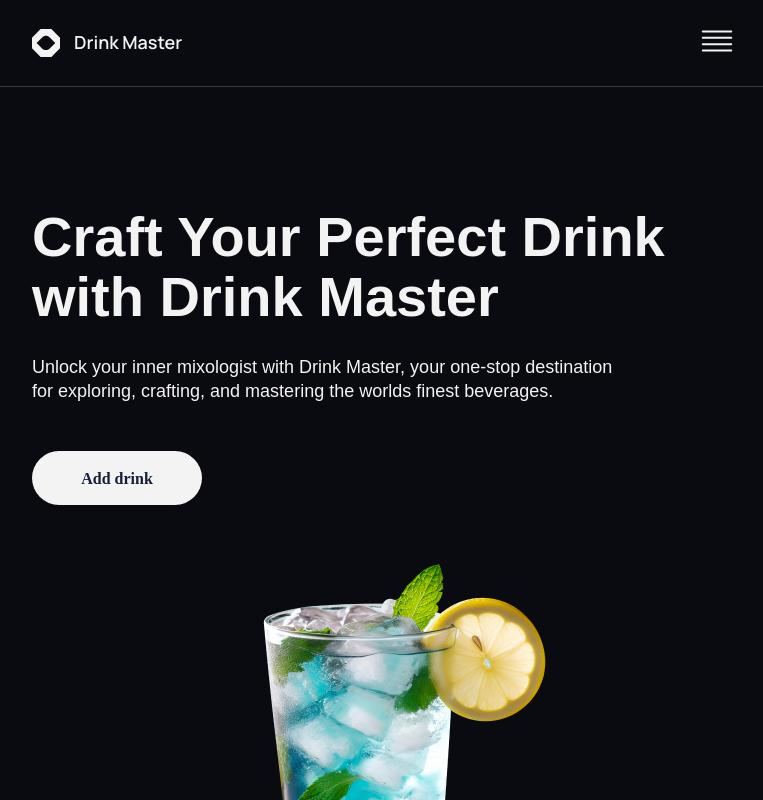
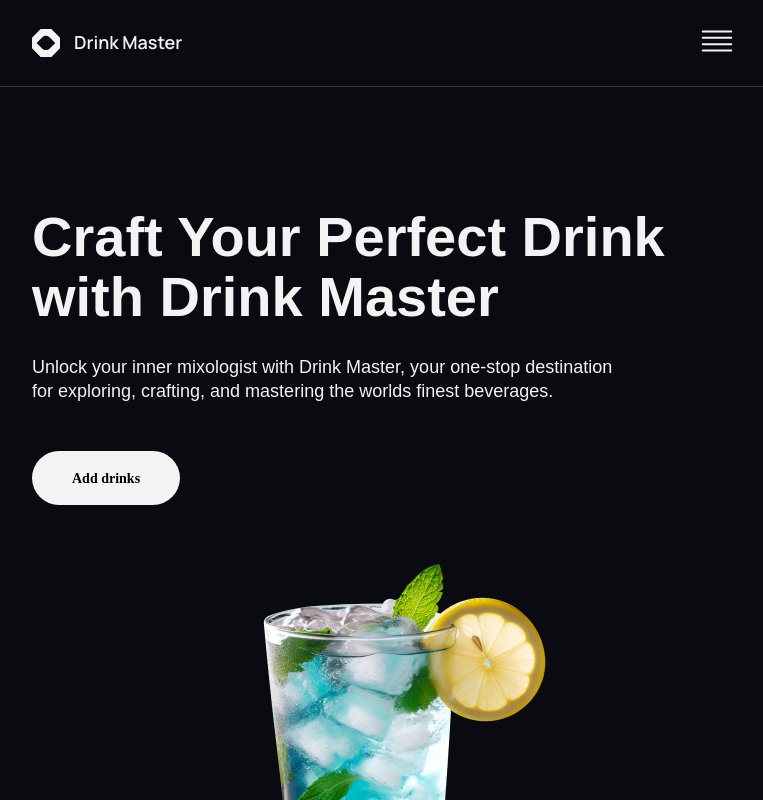
Before and after one commit to LightPride/DrinkMaster-FrontEnd, a React (Vite) app: page /DrinkMaster-FrontEnd/home in a window 1280 px wide. Shown: the top 800 px of the page, without its empty margins (256-1019 px from the left). Built offline with nearby package versions, Linux system fonts and the light colour scheme.

Commit message:
button_all_sceen

```diff
--- a/src/components/Button/Button.jsx
+++ b/src/components/Button/Button.jsx
@@ -8,6 +8,7 @@ export const Button = ({
   type,
   addRecipe,
   logOut,
+  addDrinks,
   addToFavorite,
   seeRecipe,
   subscribe,
@@ -22,6 +23,7 @@ export const Button = ({
     addToFavorite,
     seeRecipe,
     subscribe,
+    addDrinks
   });
   const onClickAction = (e) => {
     if (disabled) {
--- a/src/components/Button/StyledButton.styled.jsx
+++ b/src/components/Button/StyledButton.styled.jsx
@@ -6,17 +6,41 @@ export const StyledButton = styled.button`
   align-items: center;
   justify-content: center;
   border: none;
-  height: 54px;
+  background-color: var(--white-color);
+  cursor: pointer;
+  padding: 14px 40px;
   border-radius: 42px;
-  background-color: #f3f3f3;
-  padding: 18px 44px 18px 44px;
-  cursor: pointer;
 
   font-family: Manrope;
-  font-size: 16px;
+  font-size: 14px;
   font-weight: 600;
-  line-height: 1.2;
-  letter-spacing: 0%;
+  line-height: 1.1;
+
+  &.addDrinks {
+    max-width: 151px;
+    height: 46px;
+  }
+
+  &.addDrinks:active {
+    border: 2px solid var(--blue-color);
+    background-color: var(--dark-blue-color);
+    color: var(--white-color);
+  }
+
+  @media screen and (min-width: 768px) {
+    &.addDrinks {
+      max-width: 169px;
+      height: 54px;
+    }
+    &.addDrinks:hover {
+      color: var(--white-color);
+      background-color: var(--dark-blue-color);
+    }
+  }
+  @media screen and (min-width: 1440px) {
+    width: 160px;
+    height: 54px;
+  }
 
   &.addRecipe {
     width: 170px;
@@ -75,9 +99,9 @@ export const StyledButton = styled.button`
     width: 309px;
     height: 56px;
     color: #f3f3f3;
-    background-color:#0A0A11;
+    background-color: #0a0a11;
     border-radius: 200px;
-    border: 1px solid rgba(243, 243, 243,0.2);
+    border: 1px solid rgba(243, 243, 243, 0.2);
   }
 
   &.subscribe:hover {
--- a/src/components/HomePageHero/HomePageHero.jsx
+++ b/src/components/HomePageHero/HomePageHero.jsx
@@ -31,8 +31,8 @@ const HomePageHero = () => {
           destination for exploring, crafting, and mastering the worlds finest
           beverages.
         </HomePageSubtitle>
-        <Button addRecipe onClick={handleClick}>
-          Add drink
+        <Button addDrinks onClick={handleClick}>
+          Add drinks
         </Button>
       </HomePageTextWrapper>
       <HomePageImageWrapper>
```
